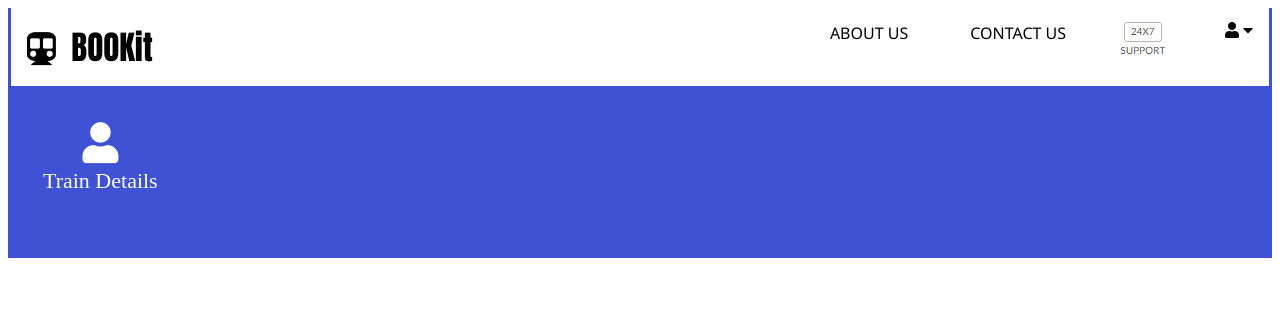
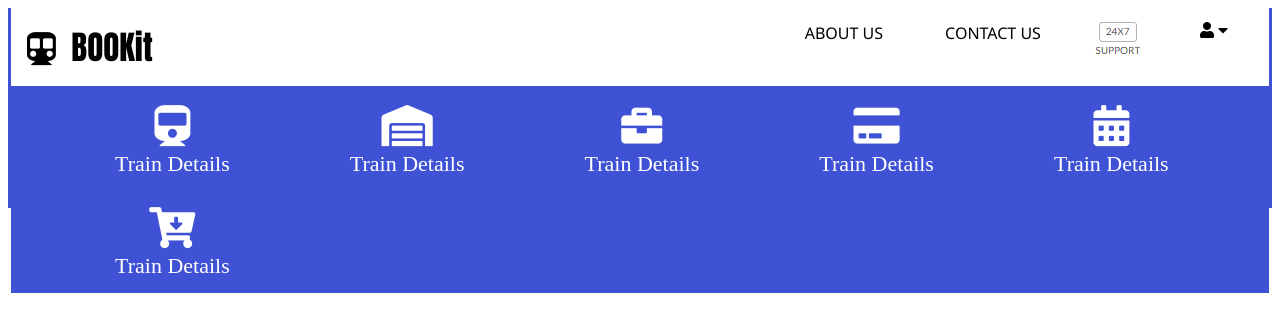
Before and after one commit to ShalithaCell/Online-Train-Reservation, a PHP site: page /Layout/Home.html in a window 1280 px wide. Shown: the top 332 px of the page. Run offline with PHP 8.4, Linux system fonts and the light colour scheme.

Commit message:
styled  nav bar

```diff
--- a/Layout/Home.html
+++ b/Layout/Home.html
@@ -15,11 +15,11 @@
 </head>
 
 <body>
-    <div class="div-parent">
+    <div class="div-parent-md">
         <div class="navbar">
             <a href="#home" class="nav-logo-text"><i class="fas fa-subway"></i>&nbsp BOOKit</a>
 
-            <div class="dropdown pull-right">
+            <div class="dropdown pull-right nav-user-space">
                 <button class="dropbtn"><i class="fas fa-user"></i>
                     <i class="fa fa-caret-down"></i>
                 </button>
@@ -35,9 +35,38 @@
 
         </div>
 
-        <div class="navbar navbar-child-style child-nav-color">
-                <div class="dropdown ">
-                        <button class="dropbtn nav-child-color"><i class="fas fa-user"></i>
+        <div class="navbar navbar-child-style">
+                <div class="dropdown pull-left nav-child-space">
+                        <!--First item-->
+                        <button class="dropbtn nav-child-color"><i class="fas fa-train"></i>
+                            <div style="font-size: 22px;">Train Details</div>
+                        </button>
+                        <div class="dropdown-content">
+                            <a href="#">Link 1</a>
+                            <a href="#">Link 2</a>
+                            <a href="#">Link 3</a>
+                        </div>
+
+
+                </div>
+
+                <!--Second item-->
+                <div class="dropdown pull-left nav-child-space">
+
+                    <button class="dropbtn nav-child-color"><i class="fas fa-warehouse"></i>
+                        <div style="font-size: 22px;">Train Details</div>
+                    </button>
+                    <div class="dropdown-content">
+                        <a href="#">Link 1</a>
+                        <a href="#">Link 2</a>
+                        <a href="#">Link 3</a>
+                    </div>
+                </div>
+
+                 <!--Third item-->
+                 <div class="dropdown pull-left nav-child-space">
+
+                        <button class="dropbtn nav-child-color"><i class="fas fa-briefcase"></i>
                             <div style="font-size: 22px;">Train Details</div>
                         </button>
                         <div class="dropdown-content">
@@ -47,7 +76,48 @@
                         </div>
                     </div>
 
-            </div>
+                <!--forth item-->
+                <div class="dropdown pull-left nav-child-space">
+
+                        <button class="dropbtn nav-child-color"><i class="fas fa-credit-card"></i>
+                            <div style="font-size: 22px;">Train Details</div>
+                        </button>
+                        <div class="dropdown-content">
+                            <a href="#">Link 1</a>
+                            <a href="#">Link 2</a>
+                            <a href="#">Link 3</a>
+                        </div>
+                </div>
+
+                <!--fifth item-->
+                <div class="dropdown pull-left nav-child-space">
+
+                        <button class="dropbtn nav-child-color"><i class="fas fa-calendar-alt"></i>
+                            <div style="font-size: 22px;">Train Details</div>
+                        </button>
+                        <div class="dropdown-content">
+                            <a href="#">Link 1</a>
+                            <a href="#">Link 2</a>
+                            <a href="#">Link 3</a>
+                        </div>
+                </div>
+
+                <!--sixth item-->
+                <div class="dropdown pull-left nav-child-space">
+
+                        <button class="dropbtn nav-child-color"><i class="fas fa-cart-arrow-down"></i>
+                            <div style="font-size: 22px;">Train Details</div>
+                        </button>
+                        <div class="dropdown-content">
+                            <a href="#">Link 1</a>
+                            <a href="#">Link 2</a>
+                            <a href="#">Link 3</a>
+                        </div>
+                </div>
+
+
+
+        </div>
 
     </div>
 
--- a/Style/style-custom-nav.css
+++ b/Style/style-custom-nav.css
@@ -34,6 +34,8 @@
 
   .navbar a:hover, .dropdown:hover .dropbtn {
     font-weight: bold;
+    color: #BFBEBE !important;
+    cursor: pointer;
   }
 
   .dropdown-content {
@@ -67,9 +69,7 @@
       font-family: Impact, Charcoal, sans-serif;
   }
 
-  .pull-right{
-    float: right !important;
-  }
+
 
   .font-Sego{
     font-family: "Segoe UI",Arial,sans-serif;
@@ -98,16 +98,15 @@
     background-color: #3F51D4;
   }
 
-  .child-nav-color {
-    float: left;
-    font-size: 16px;
-    color: white !important;
-    text-align: center;
-    padding: 14px 16px;
-    text-decoration: none;
-  }
-
   .nav-child-color{
     color: white !important;
     font-size: 41px !important;
   }
+
+  .nav-child-space{
+    margin-left: 7%;
+  }
+
+  .nav-user-space{
+    margin-right: 2%;
+  }
--- a/Style/style-custom.css
+++ b/Style/style-custom.css
@@ -1,5 +1,18 @@
 
-.div-parent{
+.div-parent-lg{
     height: 250px;
     background-color: #3F51D4;
 }
+
+.div-parent-md{
+    height: 200px;
+    background-color: #3F51D4;
+}
+
+.pull-right{
+    float: right !important;
+  }
+
+  .pull-left{
+    float: left !important;
+  }
```
